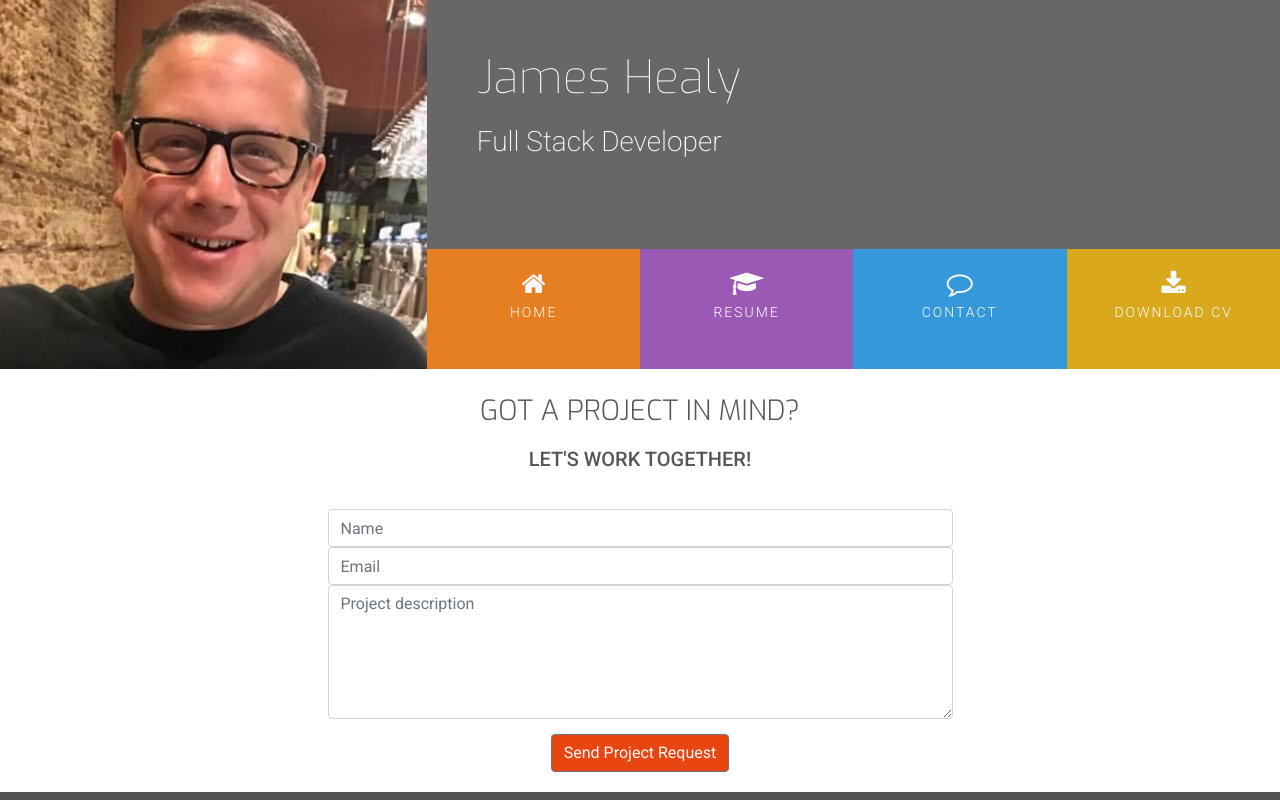
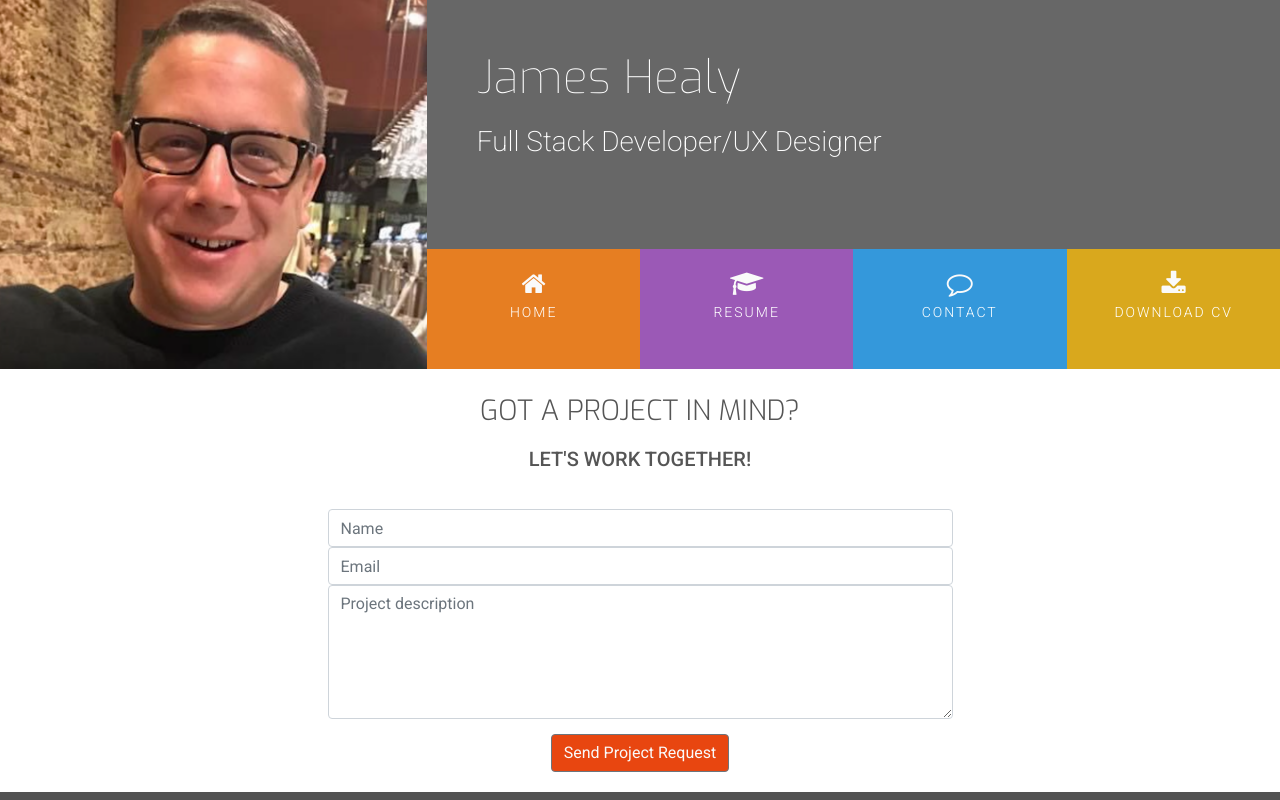
Before and after one commit to dutchmims/James-M-Healy, a plain HTML site: page contact.html in a window 1280 px wide. Shown: the top 800 px of the page. Drawn offline with nearby package versions, Linux system fonts and the light colour scheme.

Commit message:
Add copy

```diff
--- a/contact.html
+++ b/contact.html
@@ -18,7 +18,7 @@
                 <div class="row no-gutters bg-color-name-title">
                     <div class="col heading">
                         <h1 class="name">James Healy</h1>
-                        <h2 class="title"> Full Stack Developer</h2>
+                        <h2 class="title"> Full Stack Developer/UX Designer</h2>
                     </div>
                 </div>
                 <div class="row no-gutters">
```
Also changed, not shown: github.html (+1 -1 lines), index.html (+1 -1 lines), interests.html (+1 -1 lines), resume.html (+1 -1 lines).
